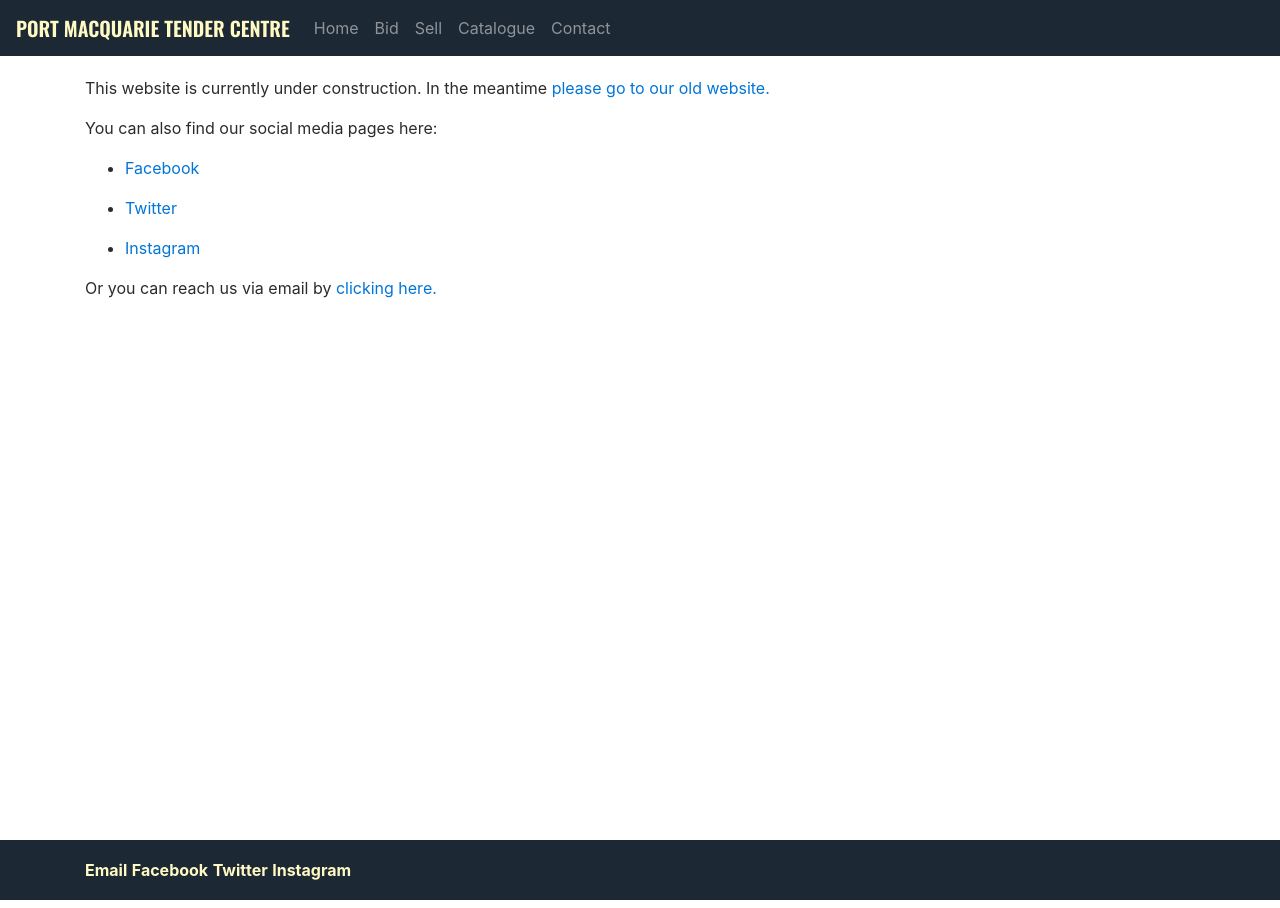
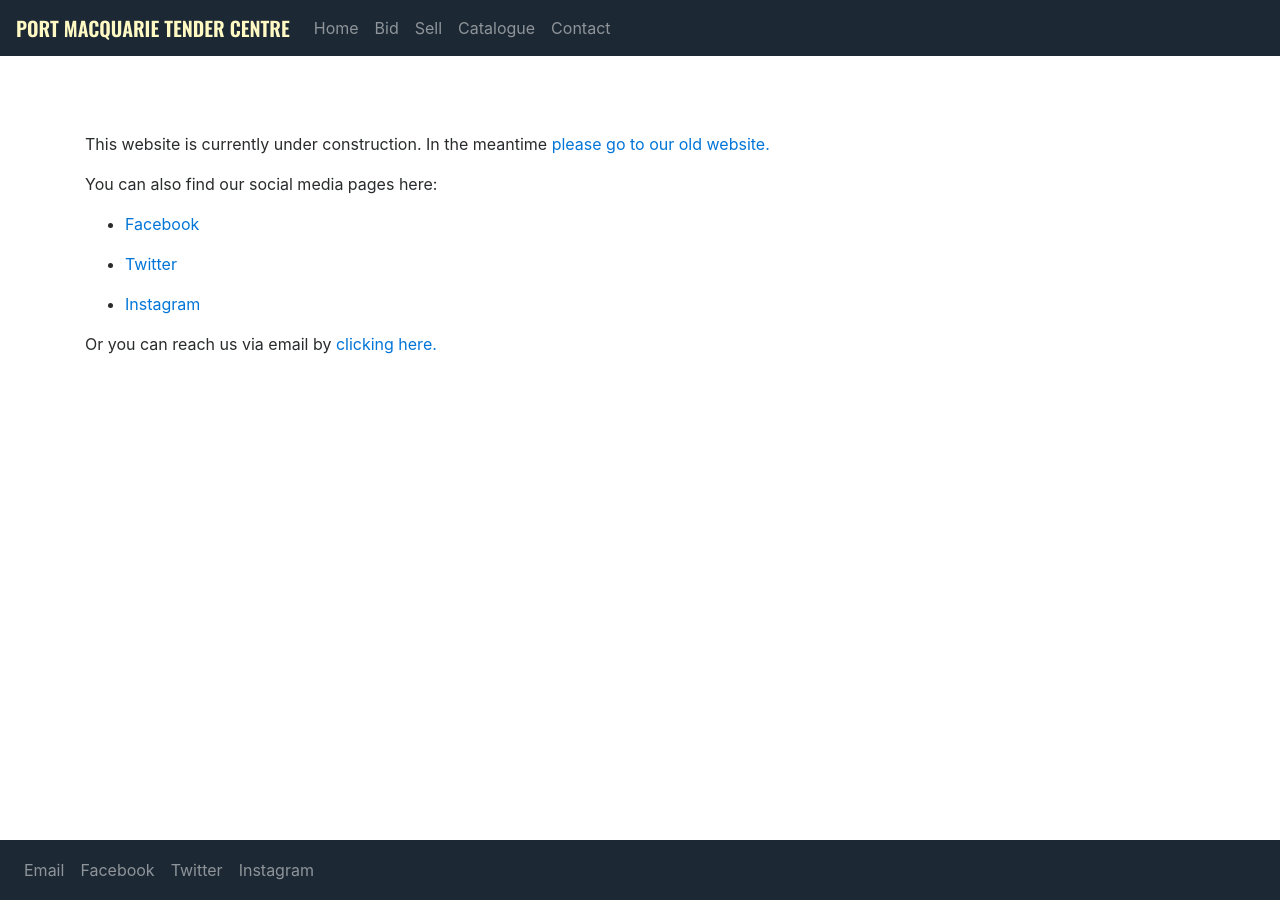
Before and after one commit to tendercentre/tendercentre.github.io, a Jekyll site: the page built from index.md, in a window 1280 px wide. Built offline with Jekyll 4.4.1, drawn with Linux system fonts in a browser that asks for light colours.

Commit message:
Added bootstrap map file and modified some CSS

```diff
--- a/_layouts/default.html
+++ b/_layouts/default.html
@@ -36,7 +36,7 @@
 <body>
 
     <!-- Navbar -->
-    <nav class="navbar navbar-toggleable-md navbar-inverse fixed-top bg-inverse" style="background-color: #1c2833 !important;">
+    <nav class="navbar navbar-toggleable-md navbar-inverse bg-inverse" style="background-color: #1c2833 !important;">
         <button class="navbar-toggler navbar-toggler-right" type="button" data-toggle="collapse" data-target="#navbarCollapse" aria-controls="navbarCollapse"
             aria-expanded="false" aria-label="Toggle navigation">
 <span class="navbar-toggler-icon"></span>
@@ -71,13 +71,21 @@
     </div>
 
     <!-- Footer -->
-    <footer class="footer">
-        <div class="container">
-            <a href="mailto:{{ 'hello@pmtc.com.au' | encode_email }}">Email</a>
-            <a href="https://facebook.com/tendercentre">Facebook</a>
-            <a href="https://twitter.com/_tendercentre">Twitter</a>
-            <a href="https://instagram.com/tendercentre">Instagram</a>
-        </div>
+    <footer class="footer navbar navbar-toggleable-md navbar-inverse bg-inverse" style="background-color: #1c2833 !important;">
+            <ul class="navbar-nav mr-auto">
+                <li class="nav-item">
+                    <a class="nav-link" href="mailto:{{ 'hello@pmtc.com.au' | encode_email }}">Email</a>
+                </li>
+                <li class="nav-item">
+                    <a class="nav-link" href="https://facebook.com/tendercentre">Facebook</a>
+                </li>
+                <li class="nav-item">
+                    <a class="nav-link" href="https://twitter.com/_tendercentre">Twitter</a>
+                </li>
+                <li class="nav-item">
+                    <a target="_blank" class="nav-link" href="https://instagram.com/tendercentre">Instagram</a>
+                </li>
+            </ul>
     </footer>
 
     <!-- Bootstrap core JavaScript
--- a/css/main.css
+++ b/css/main.css
@@ -42,17 +42,3 @@ h3 {
     color: #fff9c4 !important;
     background-color: #1c2833 !important;
 }
-
-.footer>.container {
-    padding-right: 15px;
-    padding-left: 15px;
-}
-
-.footer>.container>a {
-    color: #fff9c4;
-    font-weight: bold;
-}
-
-.footer>.container>a:hover {
-    color: #fff171;
-}
```
Also changed, not shown: 1 other file.
